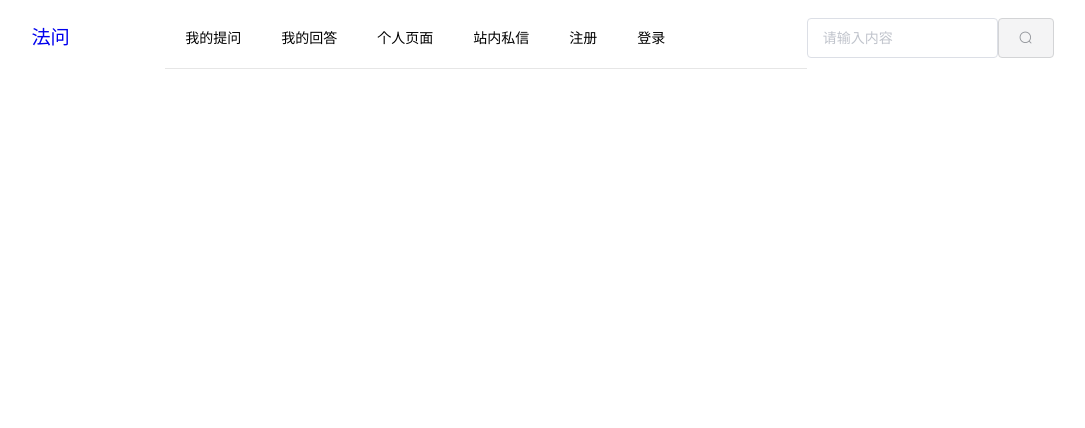
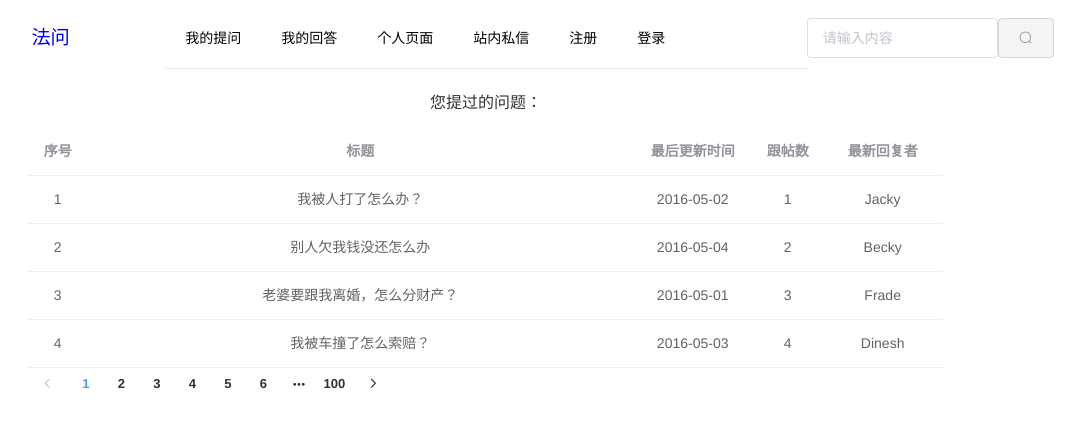
Before and after one commit to seikosha/fawen, a Vue app in the folder src/main/resources/frontend/: page /answer in a window 1280 px wide. Shown: the top 428 px of the page, without its empty margins (154-1239 px from the left). Built offline with nearby package versions, Linux system fonts and the light colour scheme.

Commit message:
7th day answer.vue built

```diff
--- a/src/main/resources/frontend/src/App.vue
+++ b/src/main/resources/frontend/src/App.vue
@@ -49,12 +49,14 @@
 <script>
 import index from "./components/index";
 import ask from "./components/ask";
+import answer from "./components/answer";
 
   export default {
     name: "app",
     components: {
       index,
-      ask
+      ask,
+      answer
     },
 
   };
--- /dev/null
+++ b/src/main/resources/frontend/src/components/answer.vue
@@ -0,0 +1,110 @@
+<template>
+  <el-container>
+    <el-main>
+      <span>您提过的问题：</span><br>
+      <el-col :span="2"><span>&nbsp;</span></el-col>
+      <el-col :span="20">
+        <div  style="margin-top: 15px">
+        <el-table
+          :data="tableData"
+          style="width: 100%"
+          :row-class-name="tableRowClassName"
+          >
+
+        <el-table-column
+          prop="id"
+          label="序号"
+          width="60"
+          id="id"
+          align="center">
+        </el-table-column>
+
+        <el-table-column
+          prop="name"
+          label="标题"
+          width="545"
+          align="center">
+        </el-table-column>
+        <el-table-column
+          prop="date"
+          label="最后更新时间"
+          width="120"
+          align="center">
+        </el-table-column>
+          <el-table-column
+            prop="follow"
+            label="跟帖数"
+            width="70"
+            align="center">
+          </el-table-column>
+          <el-table-column
+            prop="replyer"
+            label="最新回复者"
+            width="120"
+            align="center">
+          </el-table-column>
+        </el-table>
+        </div>
+
+        <div class="block">
+          <el-pagination
+            layout="prev, pager, next"
+            :total="1000">
+          </el-pagination>
+        </div>
+
+      </el-col>
+      <el-col :span="2"><span>&nbsp;</span></el-col>
+
+    </el-main>
+  </el-container>
+</template>
+
+<script>
+    export default {
+        name: "answer",
+      methods: {
+        tableRowClassName({row, rowIndex}) {
+          if (rowIndex === 1) {
+            return 'warning-row';
+          } else if (rowIndex === 3) {
+            return 'success-row';
+          }
+          return '';
+        }},
+      data() {
+        return {
+          tableData: [{
+            id:1,
+            date: '2016-05-02',
+            name: '我被人打了怎么办？',
+            follow:1,
+            replyer: 'Jacky',
+          }, {
+            id:2,
+            date: '2016-05-04',
+            name: '别人欠我钱没还怎么办',
+            follow:2,
+            replyer: 'Becky'
+          }, {
+            id:3,
+            date: '2016-05-01',
+            name: '老婆要跟我离婚，怎么分财产？',
+            follow:3,
+            replyer: 'Frade',
+          }, {
+            id:4,
+            date: '2016-05-03',
+            name: '我被车撞了怎么索赔？',
+            follow:4,
+            replyer: 'Dinesh'
+          }]
+        }}
+    }
+</script>
+
+<style scoped>
+.block{
+  float:left;
+}
+</style>
--- a/src/main/resources/frontend/src/components/ask.vue
+++ b/src/main/resources/frontend/src/components/ask.vue
@@ -85,7 +85,7 @@
 <el-aside id="rightside" width="200px">
   <el-card class="box-card">
     <div slot="header" class="clearfix">
-      <span>按地区浏览历史回答</span>
+      <span>如何正确描述问题？</span>
 
     </div>
     <div v-for="o in 4" :key="o" class="text item">
@@ -94,7 +94,7 @@
   </el-card>
   <el-card class="box-card">
     <div slot="header" class="clearfix">
-      <span>按类型浏览历史回答</span>
+      <span>历史精选提问</span>
 
     </div>
     <div v-for="o in 4" :key="o" class="text item">
--- a/src/main/resources/frontend/src/components/index.vue
+++ b/src/main/resources/frontend/src/components/index.vue
@@ -15,7 +15,7 @@
     <el-main id="main">
       <el-row>
         <router-link to="/ask"><el-button id="buttonl" type="primary" plain>我有问题</el-button></router-link>
-        <el-button id="buttonr" type="success" plain>我能解答</el-button>
+        <router-link to="/answer"><el-button id="buttonr" type="success" plain>我能解答</el-button></router-link>
       </el-row>
     </el-main>
 
--- a/src/main/resources/frontend/src/main.js
+++ b/src/main/resources/frontend/src/main.js
@@ -6,6 +6,7 @@ import 'element-ui/lib/theme-chalk/index.css';
 
 import index from "./components/index"
 import ask from "./components/ask";
+import answer from "./components/answer";
 
 Vue.use(VueRouter)
 Vue.use(ElementUI)
@@ -13,7 +14,8 @@ Vue.use(ElementUI)
 const routes = [
 
   { path: '/', component: index},
-  { path: '/ask', component: ask }
+  { path: '/ask', component: ask },
+  { path: '/answer', component: answer}
 ]
 
 const router = new VueRouter({
```
